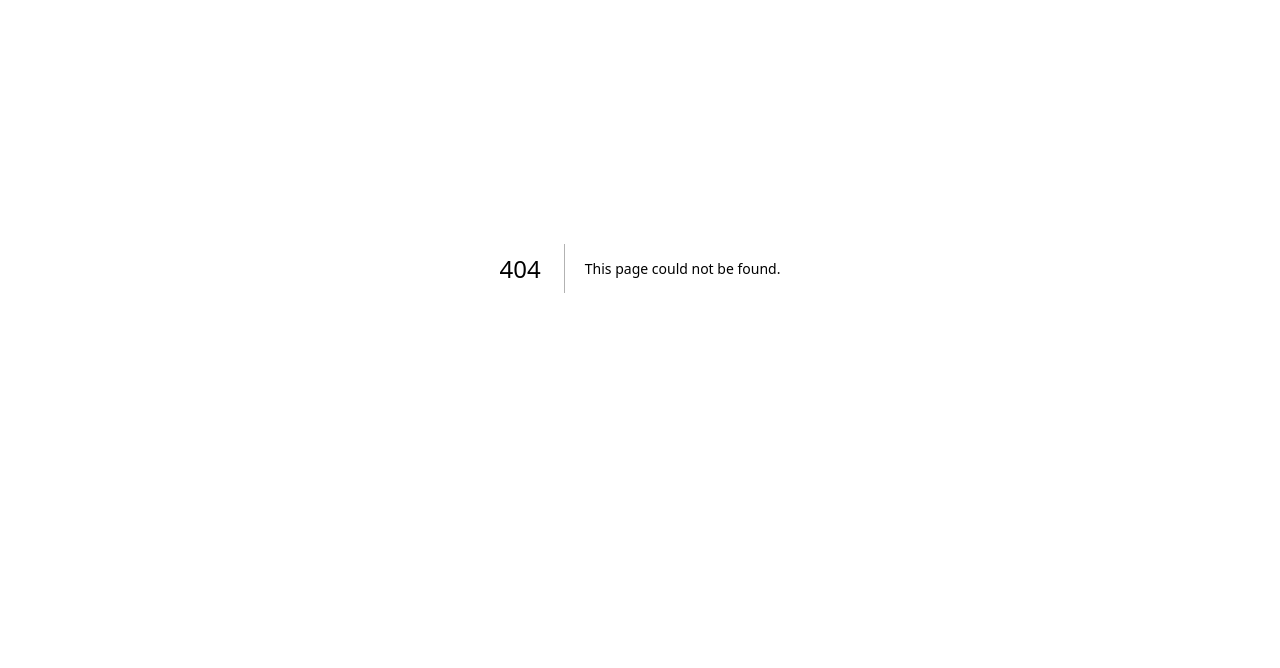
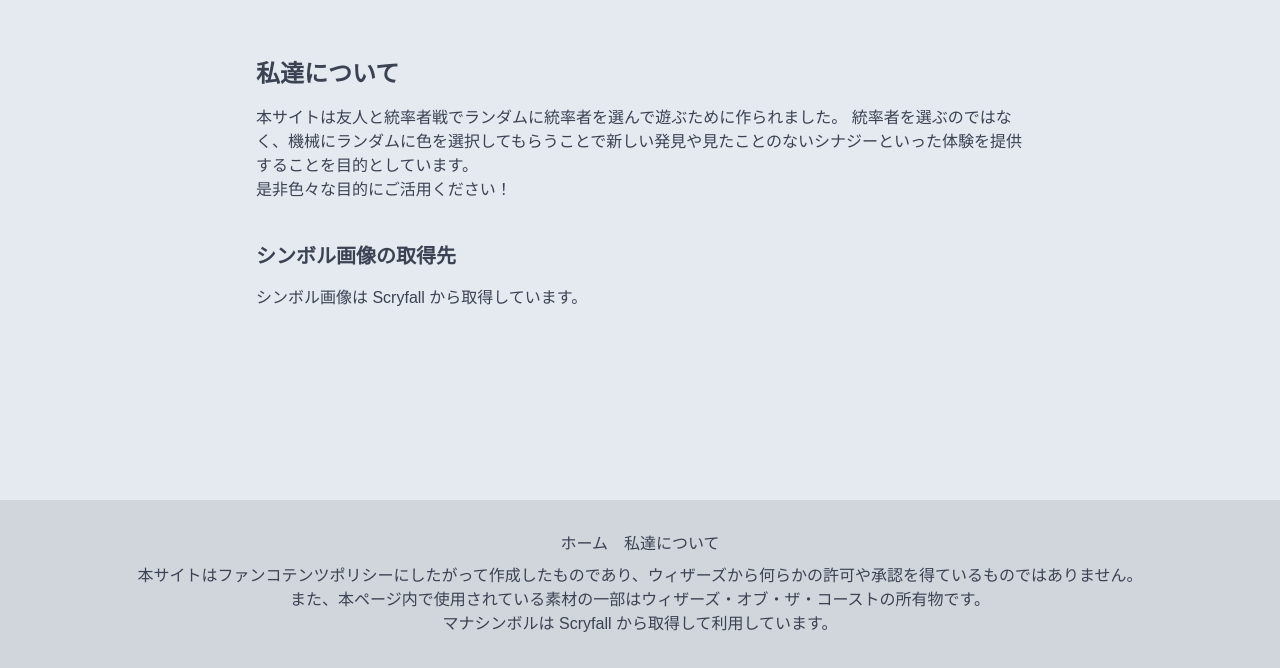
Before and after one commit to izzet-mtg/color-combo-lottery, a Next.js app: page /about-us in a window 1280 px wide. Before the commit this address had no page. Shown: the part 132-800 px from the top of the page. Built offline with nearby package versions, Linux system fonts and the light colour scheme.

Commit message:
about-us ページを追加

```diff
--- a/next.config.ts
+++ b/next.config.ts
@@ -3,11 +3,16 @@
 
 import type { NextConfig } from "next";
 
+const basePath = process.env.NODE_ENV === "production" ? "/color-combo-lottery" : "";
+
 const nextConfig: NextConfig = {
   output: "export",
   env: {
+    NEXT_PUBLIC_BASE_PATH: basePath,
     NEXT_PUBLIC_SITE_URL: "https://izzet-mtg.github.io/color-combo-lottery",
-  }
+  },
+  assetPrefix: basePath,
+  basePath,
 };
 
 export default nextConfig;
--- /dev/null
+++ b/src/app/(site)/about-us/page.tsx
@@ -0,0 +1,38 @@
+// Copyright (c) 2025 izzet-mtg
+// SPDX-License-Identifier: MIT
+
+import { Metadata } from "next";
+
+export const metadata: Metadata = {
+  title: "私達について",
+  description: "本サイトを運用している私たちについて解説しています",
+  openGraph: {
+    title: "私達について",
+    description: "本サイトを運用している私たちについて解説しています",
+    url: `${process.env.NEXT_PUBLIC_SITE_URL}/about-us`,
+  },
+};
+
+export default function AboutUs() {
+  return (
+    <main className="max-w-3xl">
+      <div>
+        <h1 className="text-2xl font-extrabold pb-4">私達について</h1>
+        <p>
+          本サイトは友人と<a href="https://mtg-jp.com/gameplay/format/commander.html">統率者戦</a>でランダムに統率者を選んで遊ぶために作られました。
+          統率者を選ぶのではなく、機械にランダムに色を選択してもらうことで新しい発見や見たことのないシナジーといった体験を提供することを目的としています。
+        </p>
+        <p>
+          是非色々な目的にご活用ください！
+        </p>
+
+        <h2 className="text-xl font-bold pt-10 pb-4">
+          シンボル画像の取得先
+        </h2>
+        <p>
+          シンボル画像は Scryfall から取得しています。
+        </p>
+      </div>
+    </main>
+  );
+}
--- a/src/app/sitemap.ts
+++ b/src/app/sitemap.ts
@@ -14,5 +14,11 @@ export default function sitemap(): MetadataRoute.Sitemap {
       changeFrequency: 'daily',
       priority: 1,
     },
+    {
+      url: `${process.env.NEXT_PUBLIC_SITE_URL}/about-us`,
+      lastModified: today,
+      changeFrequency: 'daily',
+      priority: 0.5,
+    },
   ]
 }
--- a/src/component/Footer.tsx
+++ b/src/component/Footer.tsx
@@ -5,6 +5,7 @@ const Footer = () => (
   <footer className="flex flex-col flex-wrap items-center justify-center w-full dark:bg-gray-800 bg-gray-300 p-8 gap-2">
     <div className="flex gap-4 md:flex-row flex-col">
       <a href={`${process.env.NEXT_PUBLIC_BASE_PATH}/`}>ホーム</a>
+      <a href={`${process.env.NEXT_PUBLIC_BASE_PATH}/about-us`}>私達について</a>
     </div>
     <div className="flex flex-col items-center justify-center">
       <p>
```
